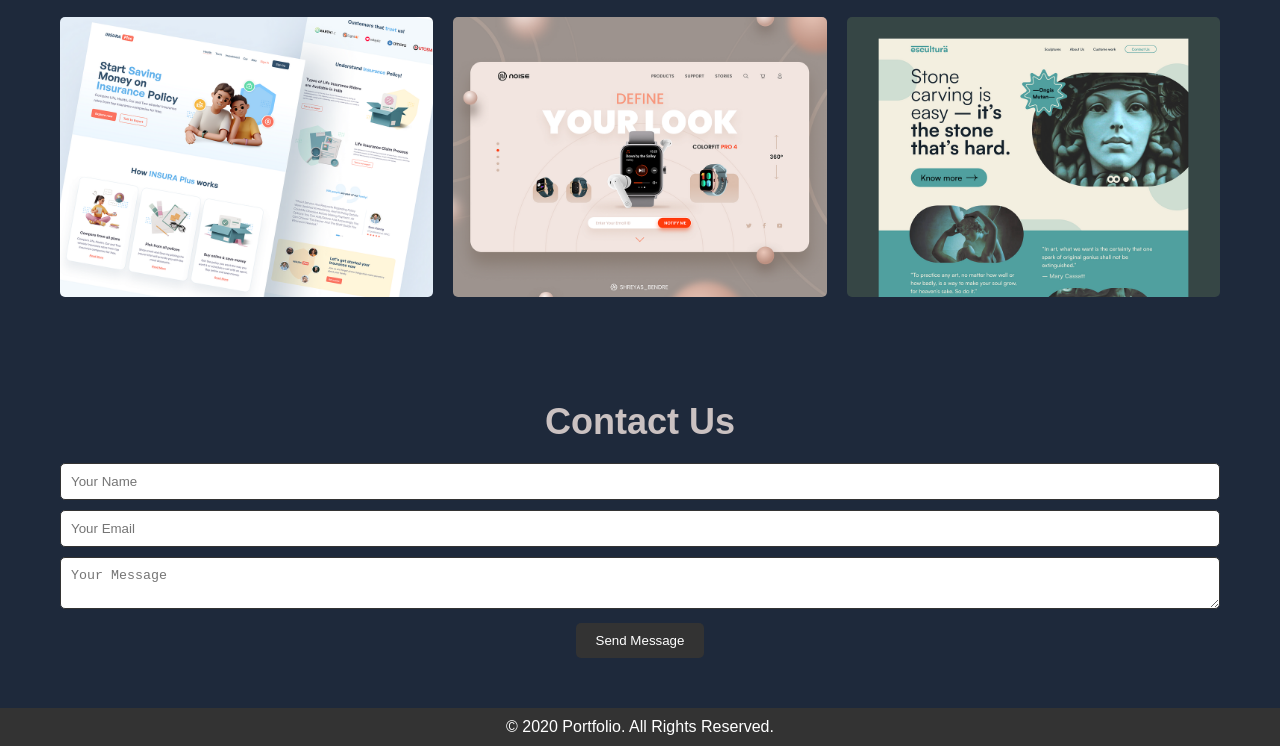
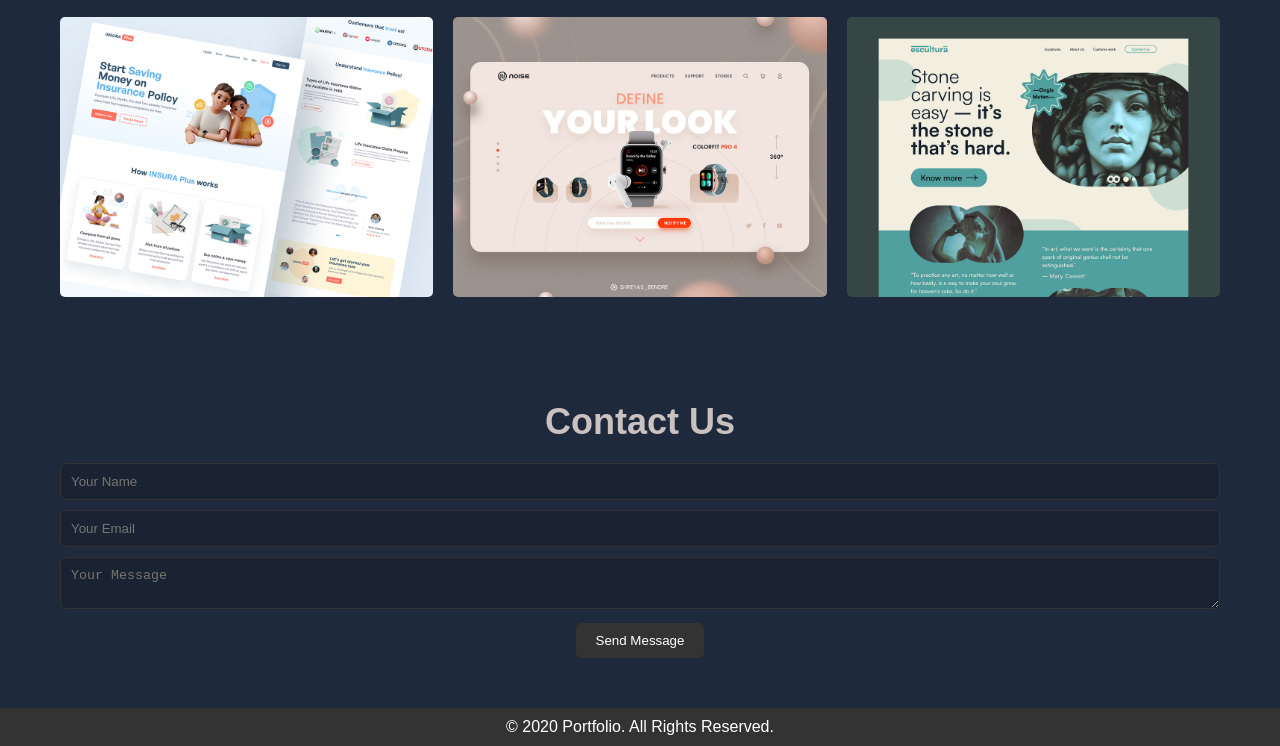
Before and after one commit to iamsita/portfolio, a plain HTML site: page index.html in a window 1280 px wide. Shown: the part 1729-2475 px from the top of the page. Drawn offline with Linux system fonts and the light colour scheme.

Commit message:
Update index.html

```diff
--- a/index.html
+++ b/index.html
@@ -191,6 +191,8 @@
             border: 1px solid #333;
             border-radius: 5px;
             outline: none;
+            background-color: #1a2331;
+            color: #fff;
         }
 
         footer {
```
